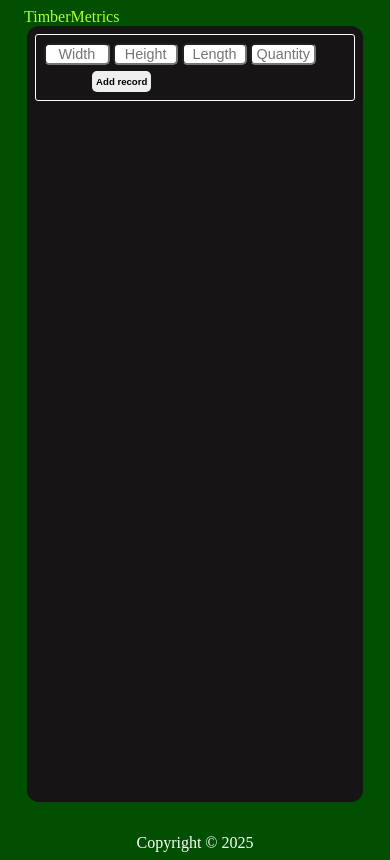
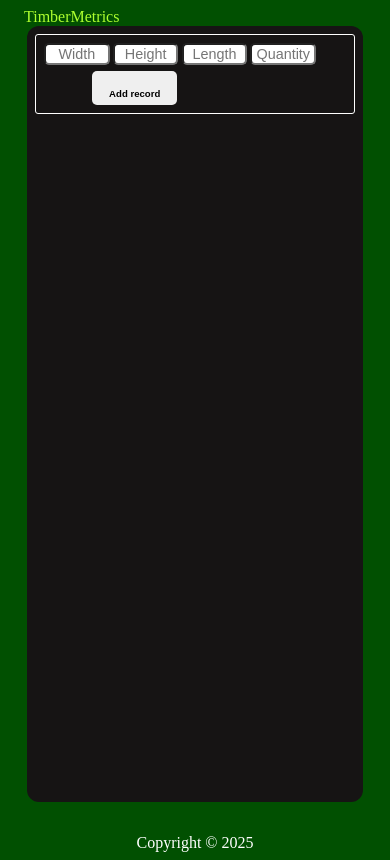
Before and after one commit to NelutuNemes/VolumeHandler, a plain HTML site: page index.html in a window 390 px wide. Drawn offline with Linux system fonts and the light colour scheme.

Commit message:
Update style.css

```diff
--- a/style.css
+++ b/style.css
@@ -331,7 +331,7 @@ footer{
     font-weight: bold;
     margin-top: 3px;
     margin-left: 3rem;
-    padding: 3px;
+    padding: 1rem;
 }
 
 
```
